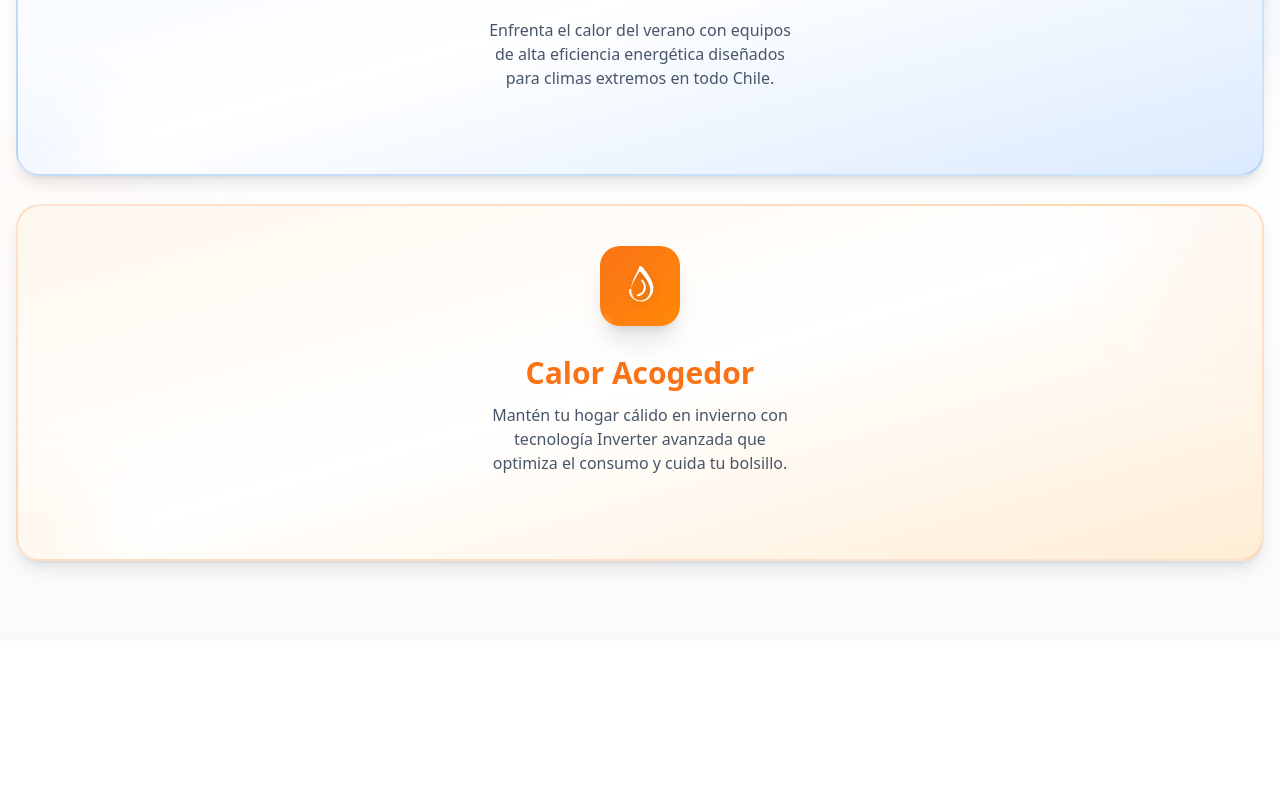
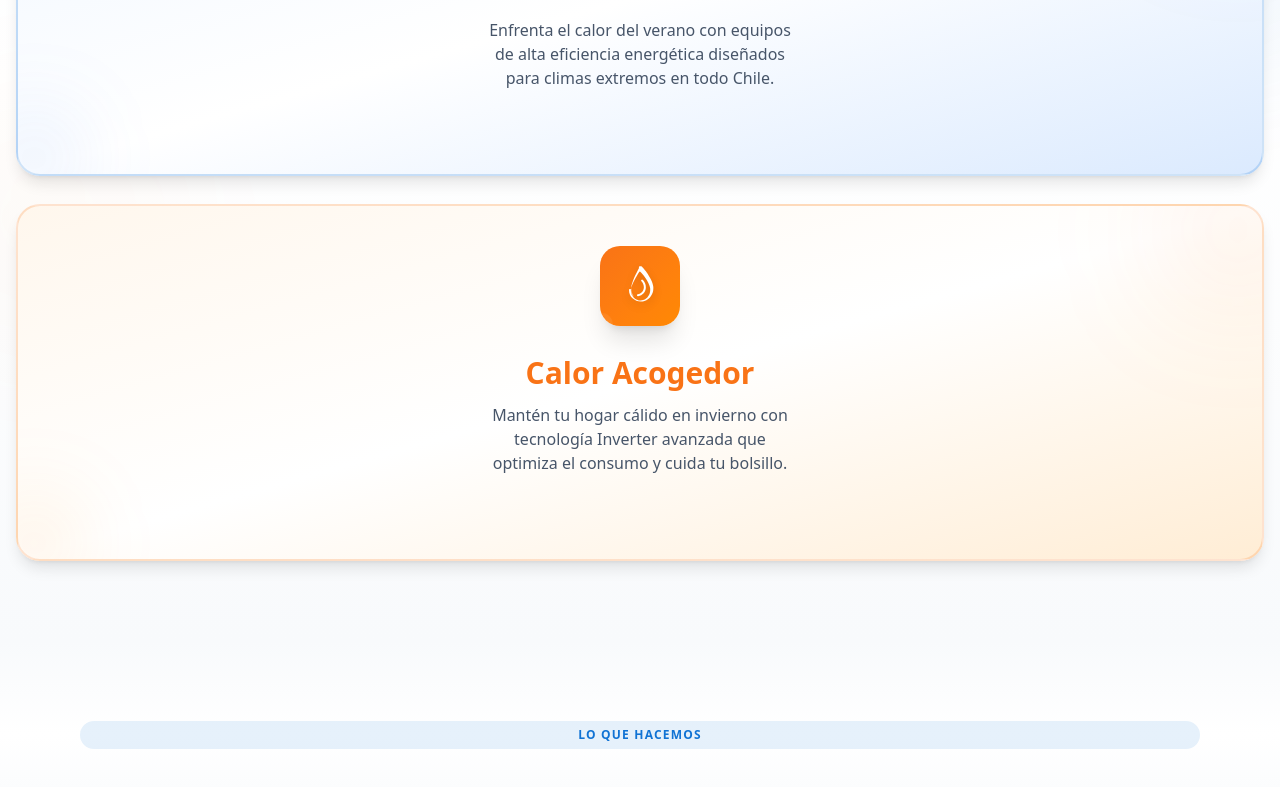
Before and after one commit to Popicode/web-at, a Next.js app: page / in a window 1280 px wide. Shown: the part 1309-2096 px from the top of the page. Before the commit the page ends 1950 px from the top, so only its background shows below. Built offline with nearby package versions, Linux system fonts and the light colour scheme.

Commit message:
feat: mejora las tonalidades de los gradientes de las card 'frio y calor'

```diff
--- a/src/app/page.js
+++ b/src/app/page.js
@@ -1,6 +1,7 @@
 import { Container } from "../components/layout/Container";
 import { Hero } from "@/components/sections/hero/Hero";
 import { ExtremosSection } from "../components/sections/extremos/Extremos";
+import { ServiciosSection } from "@/components/sections/servicios/Servicios";
 
 export default function Home() {
     return (
@@ -8,6 +9,7 @@ export default function Home() {
             <Container />
             <Hero />
             <ExtremosSection />
+            <ServiciosSection />
         </main>
     );
 }
--- a/src/components/sections/servicios/Servicios.jsx
+++ b/src/components/sections/servicios/Servicios.jsx
@@ -1,7 +1,13 @@
-export function ServiciosHome() {
+export function ServiciosSection() {
     return (
-        <div>
-
-        </div>
+        <section id="servicios" className="bg-linear-to-b from-surface-soft via-white to-surface-soft  py-20 px-20">
+            <div className="flex flex-col gap-12 item-center w-full mx-auto max-w-300 ">
+                <div className="flex flex-col gap-3 item center text-center">
+                    <span className="font-bold text-xs uppercase  tracking-widest text-brand-600 bg-brand-600/10  py-1.5 rounded-full">
+                        Lo que hacemos
+                    </span>
+                </div>
+            </div>
+        </section>
     )
 }
```
